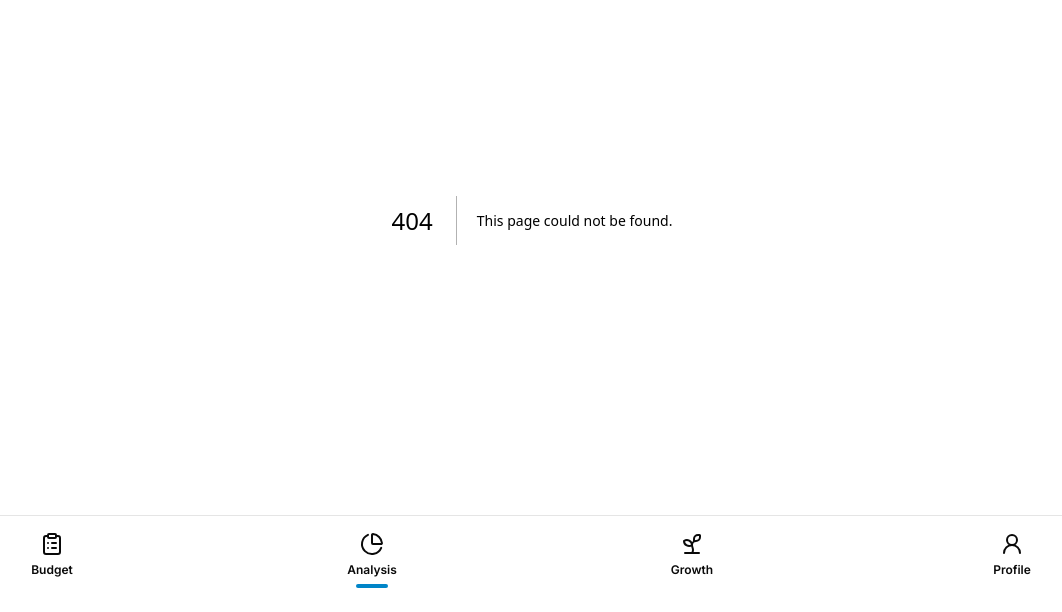
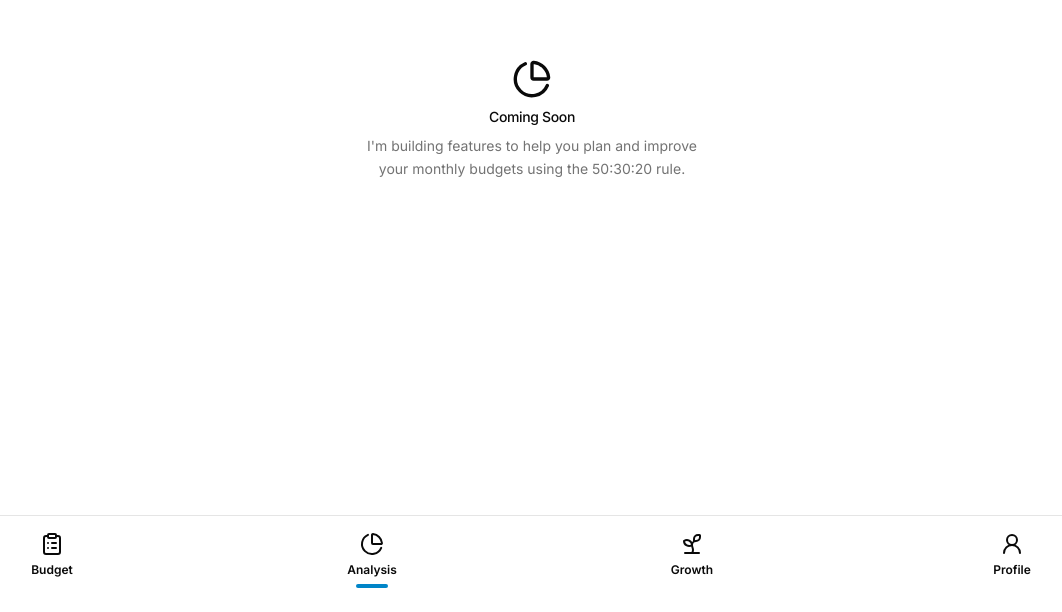
Before and after one commit to SamFHarrison/finance-tracker-proto, a Next.js app: page /analysis in a window 1280 px wide. Before the commit this address had no page. Shown: the part 188-800 px from the top of the page, without its empty margins (108-1170 px from the left). Built offline with nearby package versions, Linux system fonts and the light colour scheme.

Commit message:
feat: add placeholder pages for analysis and growth + speed up tab bar active indicator transition

```diff
--- /dev/null
+++ b/app/analysis/page.tsx
@@ -0,0 +1,22 @@
+import {
+  Empty,
+  EmptyDescription,
+  EmptyHeader,
+  EmptyTitle,
+} from "@/components/ui/empty";
+import { ChartPie } from "lucide-react";
+
+export default function AnalysisPage() {
+  return (
+    <Empty className="mb-50 px-8">
+      <EmptyHeader>
+        <ChartPie className="size-10" />
+        <EmptyTitle>Coming Soon</EmptyTitle>
+        <EmptyDescription>
+          I&apos;m building features to help you plan and improve your monthly
+          budgets using the 50:30:20 rule.
+        </EmptyDescription>
+      </EmptyHeader>
+    </Empty>
+  );
+}
--- /dev/null
+++ b/app/growth/page.tsx
@@ -0,0 +1,22 @@
+import {
+  Empty,
+  EmptyDescription,
+  EmptyHeader,
+  EmptyTitle,
+} from "@/components/ui/empty";
+import { Sprout } from "lucide-react";
+
+export default function GrowthPage() {
+  return (
+    <Empty className="mb-50 px-8">
+      <EmptyHeader>
+        <Sprout className="size-10" />
+        <EmptyTitle>Coming Soon</EmptyTitle>
+        <EmptyDescription>
+          I&apos;m building features to calculate financial health metrics like
+          debt-to-income ratio and net worth.
+        </EmptyDescription>
+      </EmptyHeader>
+    </Empty>
+  );
+}
--- a/components/blocks/TabBar.tsx
+++ b/components/blocks/TabBar.tsx
@@ -83,7 +83,7 @@ export default function TabBar({ tabs = defaultTabs, className }: TabBarProps) {
                 </H3>
                 <span
                   className={cn(
-                    "absolute bottom-0 h-1 w-8 rounded-full bg-primary transition-opacity",
+                    "absolute bottom-0 h-1 w-8 rounded-full bg-primary transition-opacity duration-100",
                     isActive ? "opacity-100" : "opacity-0",
                   )}
                   aria-hidden
```
